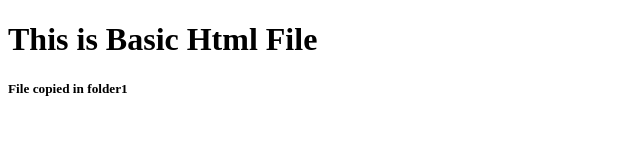
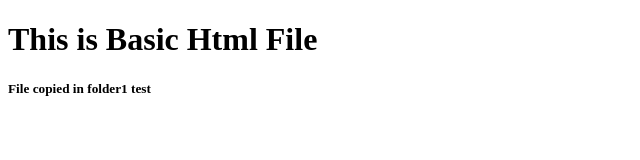
Before and after one commit to HamzaZafarBhatti/copyaction, a plain HTML site: page index.html in a window 1280 px wide. Shown: the full height of the page, 0-640 px from the left. Drawn offline with Linux system fonts and the light colour scheme.

Commit message:
Update index.html

```diff
--- a/index.html
+++ b/index.html
@@ -10,7 +10,7 @@
 
 <body>
     <h1>This is Basic Html File</h1>
-    <h5>File copied in folder1</h5>
+    <h5>File copied in folder1 test</h5>
 </body>
 
 </html>
```
